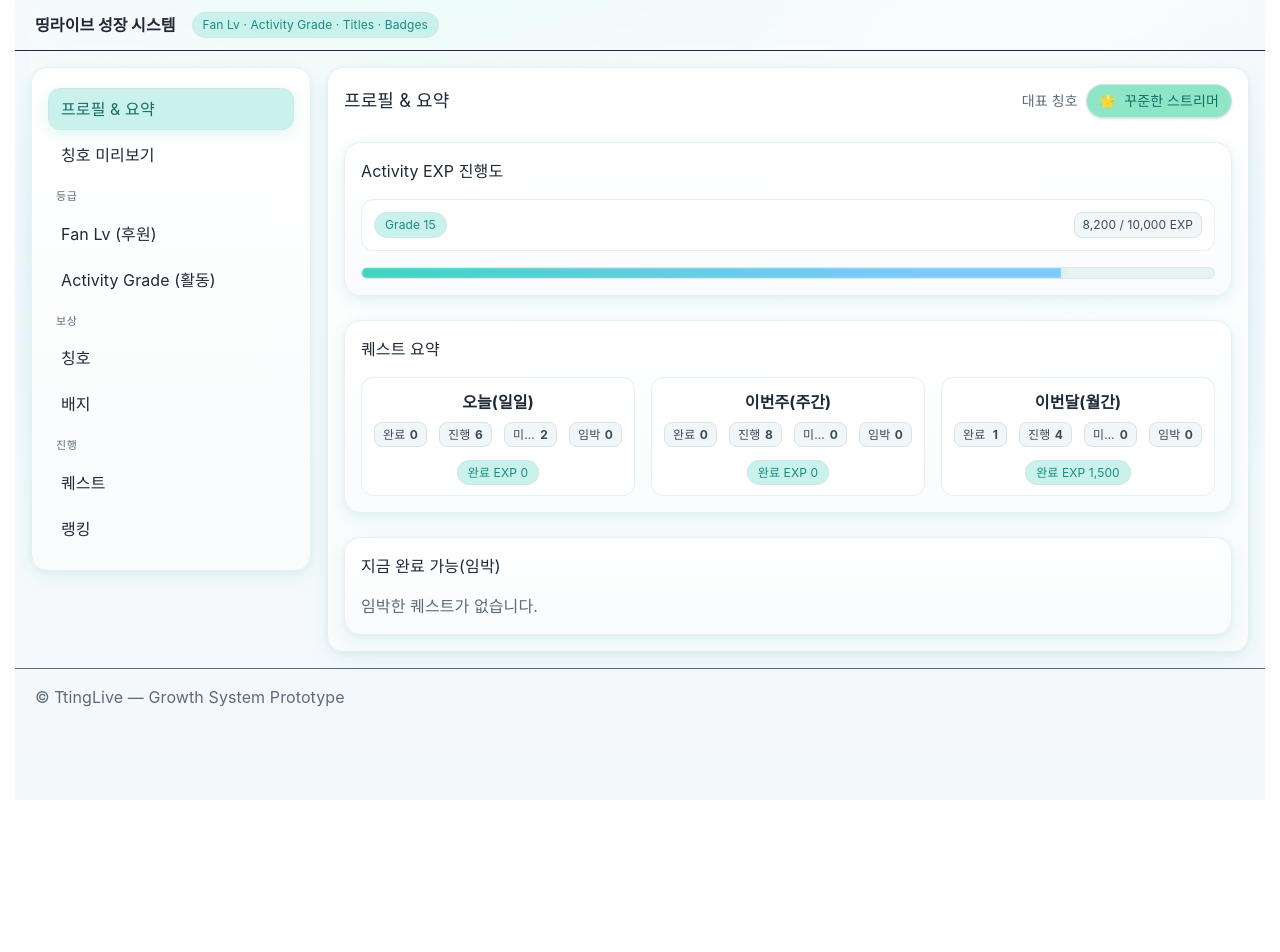
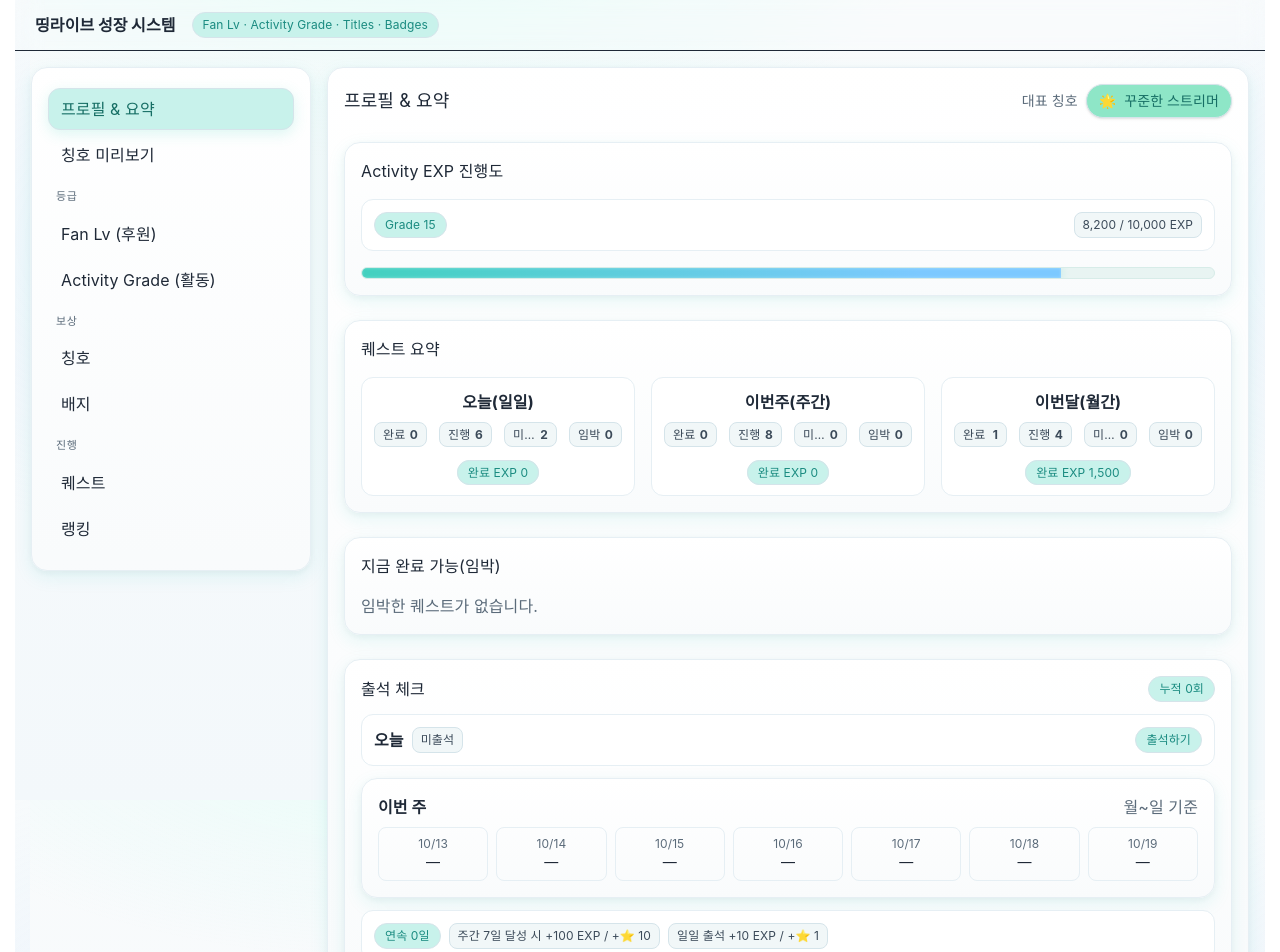
Before and after one commit to wsxqead/ttlive-growth-next, a Next.js app: page / in a window 1280 px wide. Shown: the top 952 px of the page. Before the commit the page ends 800 px from the top, so only its background shows below. Built offline with nearby package versions, Linux system fonts and the light colour scheme.

Commit message:
feat: 출석 체크 기능

```diff
--- a/src/app/page.jsx
+++ b/src/app/page.jsx
@@ -1,5 +1,6 @@
 "use client";
 
+import AttendanceCard from "@/components/AttendanceCard";
 import ProgressBar from "../components/ProgressBar";
 import ActiveTitle from "../components/ActiveTitle";
 import { demoActivity, demoProfile, demoQuests } from "../data/sample";
@@ -117,6 +118,9 @@ export default function Page() {
           )}
         </div>
       </div>
+      <div className="mt-5 md:mt-6">
+        <AttendanceCard />
+      </div>
     </section>
   );
 }
--- /dev/null
+++ b/src/components/AttendanceCard.jsx
@@ -0,0 +1,152 @@
+"use client";
+import { useEffect, useMemo, useState } from "react";
+
+/** ---------- 간이 저장소 (나중에 API로 교체) ---------- */
+const KEY = "ttlive.attendance.v1";
+function loadStore() {
+  try {
+    const raw = localStorage.getItem(KEY);
+    return raw ? JSON.parse(raw) : { days: [] }; // days: ["2025-10-13","2025-10-14",...]
+  } catch {
+    return { days: [] };
+  }
+}
+function saveStore(s) {
+  localStorage.setItem(KEY, JSON.stringify(s));
+}
+function dateKey(d = new Date()) {
+  const y = d.getFullYear();
+  const m = `${d.getMonth() + 1}`.padStart(2, "0");
+  const day = `${d.getDate()}`.padStart(2, "0");
+  return `${y}-${m}-${day}`;
+}
+function isSameDay(a, b) {
+  return a === b;
+}
+
+/** 주의 시작(월요일) */
+function weekStart(d = new Date()) {
+  const x = new Date(d);
+  const day = (x.getDay() + 6) % 7; // Mon=0
+  x.setDate(x.getDate() - day);
+  x.setHours(0, 0, 0, 0);
+  return x;
+}
+function addDays(d, n) {
+  const x = new Date(d);
+  x.setDate(x.getDate() + n);
+  return x;
+}
+
+/** ---------- 컴포넌트 ---------- */
+export default function AttendanceCard({ userId = "demo-user" }) {
+  const [store, setStore] = useState({ days: [] });
+  const [checking, setChecking] = useState(false);
+
+  useEffect(() => {
+    setStore(loadStore());
+  }, []);
+
+  const today = dateKey();
+  const checkedToday = store.days.some((k) => isSameDay(k, today));
+
+  // 연속 출석(스테이크) 계산
+  const streak = useMemo(() => {
+    const set = new Set(store.days);
+    let s = 0;
+    for (let i = 0; ; i++) {
+      const key = dateKey(addDays(new Date(), -i));
+      if (set.has(key)) s++;
+      else break;
+    }
+    return s;
+  }, [store.days]);
+
+  // 이번 주 달력(월~일)
+  const week = useMemo(() => {
+    const ws = weekStart();
+    return Array.from({ length: 7 }, (_, i) => {
+      const d = addDays(ws, i);
+      const key = dateKey(d);
+      return {
+        key,
+        label: `${d.getMonth() + 1}/${d.getDate()}`,
+        checked: store.days.includes(key),
+      };
+    });
+  }, [store.days]);
+
+  const total = store.days.length;
+
+  async function handleCheckIn() {
+    if (checkedToday || checking) return;
+    setChecking(true);
+    // TODO: fetch("/api/attendance/checkin", { method: "POST" })
+    const next = loadStore();
+    if (!next.days.includes(today)) next.days.push(today);
+    saveStore(next);
+    setStore(next);
+    setChecking(false);
+  }
+
+  return (
+    <section className="panel">
+      <div className="flex items-center justify-between mb-3">
+        <h3>출석 체크</h3>
+        <span className="badge">누적 {total}회</span>
+      </div>
+
+      {/* 버튼 */}
+      <div className="item mb-3">
+        <div className="flex items-center gap-2">
+          <strong>오늘</strong>
+          {checkedToday ? (
+            <span className="badge">✔️ 출석 완료</span>
+          ) : (
+            <span className="tag">미출석</span>
+          )}
+        </div>
+        <button
+          disabled={checkedToday || checking}
+          onClick={handleCheckIn}
+          className="badge disabled:opacity-50"
+          title={checkedToday ? "이미 출석 완료" : "출석하기"}
+        >
+          {checkedToday ? "완료" : checking ? "처리중…" : "출석하기"}
+        </button>
+      </div>
+
+      {/* 이번 주 달력 */}
+      <div className="panel">
+        <div className="mb-2 flex items-center justify-between">
+          <strong>이번 주</strong>
+          <span className="text-muted">월~일 기준</span>
+        </div>
+        <div className="grid grid-cols-7 gap-2">
+          {week.map((d) => (
+            <div
+              key={d.key}
+              className={`rounded-lg border text-center py-2 ${
+                d.checked
+                  ? "bg-[rgba(67,209,191,.18)] border-[var(--line2)]"
+                  : "bg-[var(--surface)] border-[var(--line)]"
+              }`}
+            >
+              <div className="text-xs text-muted">{d.label}</div>
+              <div className="text-sm">{d.checked ? "✅" : "—"}</div>
+            </div>
+          ))}
+        </div>
+      </div>
+
+      {/* 보상/규칙 미리 안내 */}
+      <div className="item mt-3">
+        <div className="flex items-center gap-2 flex-wrap">
+          <span className="badge">연속 {streak}일</span>
+          <span className="tag">주간 7일 달성 시 +100 EXP / +⭐ 10</span>
+          <span className="tag">일일 출석 +10 EXP / +⭐ 1</span>
+        </div>
+      </div>
+    </section>
+  );
+}
```
